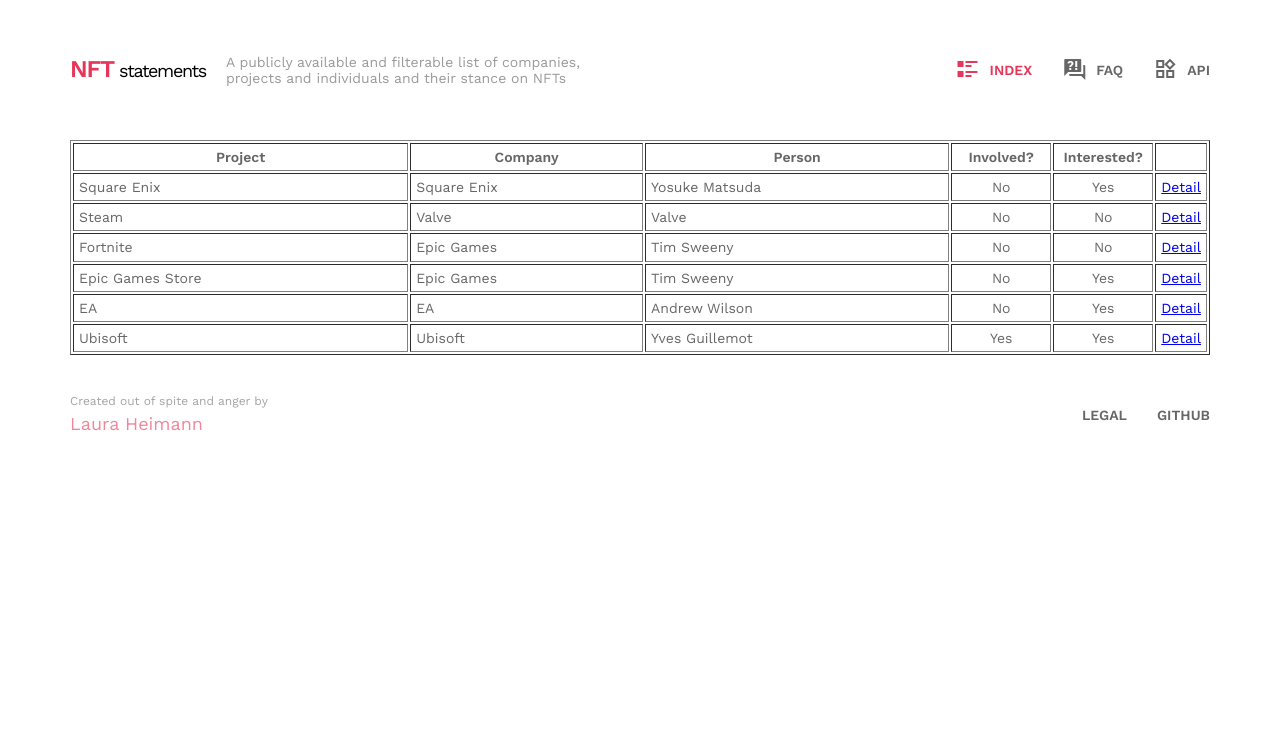
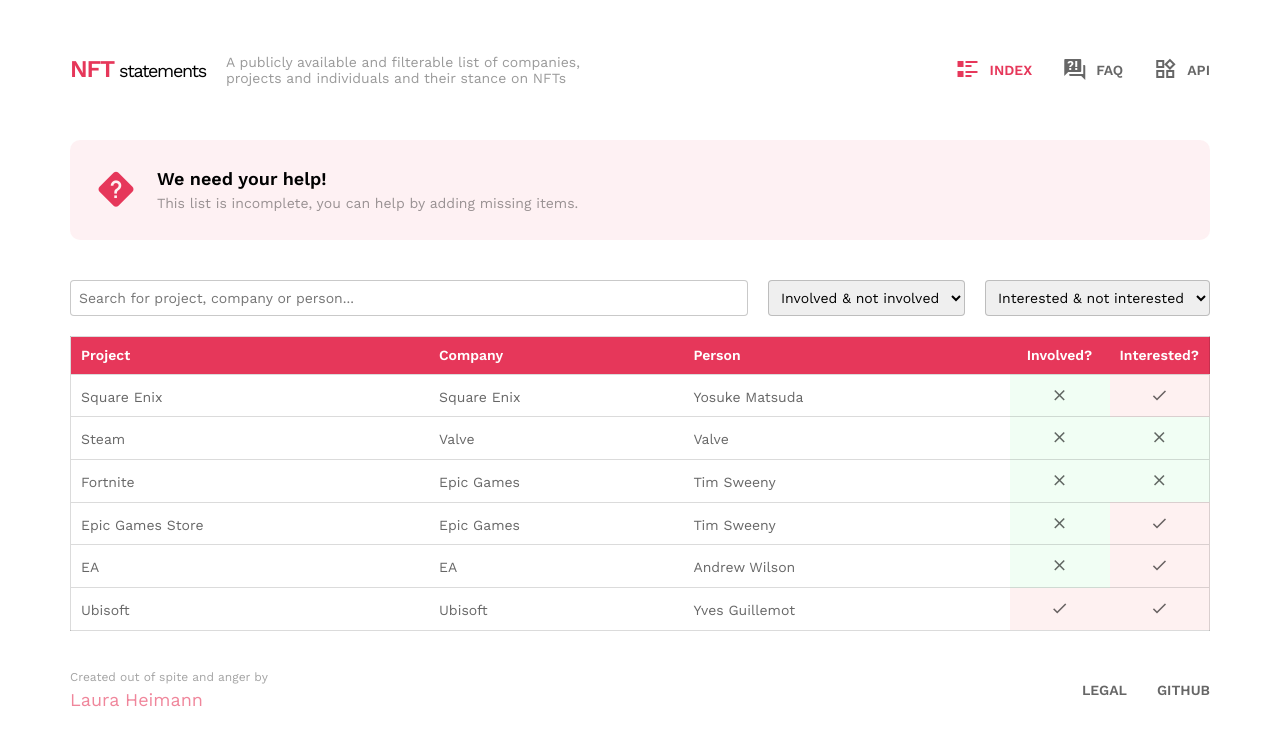
Before and after one commit to LauraWebdev/nft-statements, a Vue app: page /faq in a window 1280 px wide. Shown: the top 746 px of the page. Built offline with nearby package versions, Linux system fonts and the light colour scheme.

Commit message:
Added search, filters, new table, hover

```diff
--- a/src/assets/app.scss
+++ b/src/assets/app.scss
@@ -10,6 +10,8 @@
   --color-primary-base: rgba(230, 55, 90, 100);
   --color-primary-bg: rgba(230, 55, 90, 0.07);
   --color-text: rgba(0,0,0,0.6);
+  --color-bad-bg: rgba(230, 55, 55, 0.07);
+  --color-good-bg: rgba(55, 230, 105, 0.07);
 }
 
 html, body {
--- a/src/views/Detail.vue
+++ b/src/views/Detail.vue
@@ -7,10 +7,15 @@
             <p>"{{ data.nftStance.quote }}"</p>
             <p>Involved in NFT projects? {{ data.nftStance.involved ? 'Yes' : 'No' }}</p>
             <p>Is interested? {{ data.nftStance.interested ? 'Yes' : 'No' }}</p>
-            <hr />
+            <hr>
             <h3>Sources</h3>
             <ul>
-                <li v-for="source in data.sources" :key="source">{{ source }}</li>
+                <li
+                    v-for="source in data.sources"
+                    :key="source"
+                >
+                    {{ source }}
+                </li>
             </ul>
         </div>
         <div v-if="state === 'error'">Error loading, try again later.</div>
--- a/src/views/Index.vue
+++ b/src/views/Index.vue
@@ -1,54 +1,117 @@
 <template>
     <div class="view-index">
-        <div v-if="state === 'loading'">
-            Loading...
+        <div
+            v-if="state === 'loading'"
+            class="loading"
+        >
+            <span class="mdi mdi-loading" />
+            <span>Loading,<br>please wait...</span>
         </div>
-        <div v-if="state === 'done'">
-            <table border="1px solid black" style="width: 100%;" cellpadding="5px">
-                <thead>
-                    <tr>
-                        <th>Project</th>
-                        <th>Company</th>
-                        <th>Person</th>
-                        <th width="100px">Involved?</th>
-                        <th width="100px">Interested?</th>
-                        <th width="50px"></th>
-                    </tr>
-                </thead>
-                <tbody>
-                    <tr v-for="item in items" :key="item.slug">
-                        <td>{{ item.project }}</td>
-                        <td>{{ item.company }}</td>
-                        <td>{{ item.person }}</td>
-                        <td style="text-align: center">{{ item.nftStance.involved ? 'Yes' : 'No'}}</td>
-                        <td style="text-align: center">{{ item.nftStance.interested ? 'Yes' : 'No'}}</td>
-                        <td><router-link :to="`/detail/${item.slug}`">Detail</router-link></td>
-                    </tr>
-                </tbody>
-            </table>
+        <div
+            v-if="state === 'done'"
+            class="list"
+        >
+            <router-link
+                to="/faq"
+                class="help-box"
+            >
+                <span class="mdi mdi-help-rhombus" />
+                <div>
+                    <h1>We need your help!</h1>
+                    <p>This list is incomplete, you can help by adding missing items.</p>
+                </div>
+            </router-link>
+
+            <div class="filters">
+                <input
+                    v-model="filterSearchQuery"
+                    type="search"
+                    placeholder="Search for project, company or person..."
+                    @input="searchInput"
+                >
+                <select
+                    v-model="filterInvolved"
+                    @change="applyFilters"
+                >
+                    <option value="0" selected>Involved & not involved</option>
+                    <option value="1" selected>Only involved</option>
+                    <option value="2" selected>Only not involved</option>
+                </select>
+                <select
+                    v-model="filterInterested"
+                    @change="applyFilters"
+                >
+                    <option value="0" selected >Interested & not interested</option>
+                    <option value="1">Only interested</option>
+                    <option value="2">Only not interested</option>
+                </select>
+            </div>
+
+            <div class="table">
+                <header>
+                    <div>Project</div>
+                    <div>Company</div>
+                    <div>Person</div>
+                    <div>Involved?</div>
+                    <div>Interested?</div>
+                </header>
+                <router-link
+                    v-for="item in shownItems"
+                    :key="item.slug"
+                    :to="`/detail/${item.slug}`"
+                    class="item"
+                >
+                    <div>{{ item.project }}</div>
+                    <div>{{ item.company }}</div>
+                    <div>{{ item.person }}</div>
+                    <div :class="{ 'active': item.nftStance.involved, 'not-active': !item.nftStance.involved}">
+                        <span
+                            v-if="item.nftStance.involved"
+                            class="mdi mdi-check"
+                        />
+                        <span
+                            v-if="!item.nftStance.involved"
+                            class="mdi mdi-close"
+                        />
+                    </div>
+                    <div :class="{ 'active': item.nftStance.interested, 'not-active': !item.nftStance.interested}">
+                        <span
+                            v-if="item.nftStance.interested"
+                            class="mdi mdi-check"
+                        />
+                        <span
+                            v-if="!item.nftStance.interested"
+                            class="mdi mdi-close"
+                        />
+                    </div>
+                </router-link>
+            </div>
         </div>
     </div>
 </template>
 
 <script>
-// @ is an alias to /src
-// import HelloWorld from '@/components/HelloWorld.vue';
 import axios from 'axios';
 
 export default {
     name: 'ViewIndex',
     components: {
-        //HelloWorld,
     },
     data() {
         return {
+            shownItems: [],
             items: [],
             state: 'loading',
+            filterSearchQuery: '',
+            searchTimeout: null,
+            filterInvolved: 0,
+            filterInterested: 0,
         };
     },
     mounted() {
         this.loadContent().then(() => {
             this.state = 'done';
+            this.resetFilters();
         });
     },
     methods: {
@@ -76,6 +139,218 @@
                 });
             });
         },
+        searchInput() {
+            if(this.searchTimeout) {
+                clearTimeout(this.searchTimeout);
+            }
+
+            this.searchTimeout = setTimeout(() => {
+                this.applyFilters();
+            }, 500);
+        },
+        resetFilters() {
+            this.filterSearchQuery = '';
+
+            this.applyFilters();
+        },
+        applyFilters() {
+            let finalItems = [];
+
+            // Search FIlter
+            if(this.filterSearchQuery !== '') {
+                this.items.forEach((item) => {
+                    if(item.project.toLowerCase().includes(this.filterSearchQuery.toLowerCase()) ||
+                        item.company.toLowerCase().includes(this.filterSearchQuery.toLowerCase()) ||
+                        item.person.toLowerCase().includes(this.filterSearchQuery.toLowerCase())) {
+                        finalItems.push(item);
+                    }
+                });
+            } else {
+                finalItems = this.items;
+            }
+
+            // Involved Filter
+            if(this.filterInvolved != 0) {
+                let involvedFilter = [];
+
+                finalItems.forEach((item) => {
+                    if(this.filterInvolved == 1 && item.nftStance.involved) {
+                        involvedFilter.push(item);
+                    }
+                    if(this.filterInvolved == 2 && !item.nftStance.involved) {
+                        involvedFilter.push(item);
+                    }
+                });
+
+                finalItems = involvedFilter;
+            }
+
+            // Interested Filter
+            if(this.filterInterested != 0) {
+                let interestedFilter = [];
+
+                finalItems.forEach((item) => {
+                    if(this.filterInterested == 1 && item.nftStance.interested) {
+                        interestedFilter.push(item);
+                    }
+                    if(this.filterInterested == 2 && !item.nftStance.interested) {
+                        interestedFilter.push(item);
+                    }
+                });
+
+                finalItems = interestedFilter;
+            }
+
+            this.shownItems = finalItems;
+        },
     },
 };
 </script>
+
+<style lang="scss" scoped>
+.loading {
+    height: 250px;
+    display: flex;
+    flex-direction: column;
+    align-items: center;
+    justify-content: center;
+    grid-gap: 15px;
+
+    & span:nth-child(1) {
+        font-size: 72px;
+        animation: loadingAnim 0.4s linear infinite;
+        color: var(--color-primary-base);
+    }
+    & span:nth-child(2) {
+        text-align: center;
+        line-height: 1.5em;
+    }
+}
+
+.help-box {
+    background: var(--color-primary-bg);
+    padding: 25px;
+    border-radius: 10px;
+    display: grid;
+    grid-template-columns: auto 1fr;
+    grid-gap: 20px;
+    align-items: center;
+    text-decoration: none;
+    color: inherit;
+    margin-bottom: 40px;
+    transition: 0.2s ease-in-out all;
+
+    & .mdi {
+        font-size: 42px;
+        color: var(--color-primary-base);
+    }
+    & h1 {
+        font-size: 18px;
+        color: rgba(0,0,0,1);
+        margin: 0 0 5px;
+    }
+    & p {
+        margin: 0;
+        color: rgba(0,0,0,0.4);
+    }
+
+    &:hover {
+        opacity: 0.4;
+    }
+}
+
+.filters {
+    display: grid;
+    grid-gap: 20px;
+    margin-bottom: 20px;
+    grid-template-columns: 1fr auto auto;
+
+    & input {
+        border: 1px solid rgba(0,0,0,0.21);
+        padding: 8px;
+        border-radius: 4px;
+        font-family: 'Work Sans', sans-serif;
+        font-size: 14px;
+
+        &:focus {
+            outline: 0;
+            border-color: var(--color-primary-base);
+        }
+    }
+    & select {
+        border: 1px solid rgba(0,0,0,0.21);
+        padding: 8px;
+        border-radius: 4px;
+        font-family: 'Work Sans', sans-serif;
+        font-size: 14px;
+
+        &:focus {
+            outline: 0;
+            border-color: var(--color-primary-base);
+        }
+    }
+}
+
+.table {
+    display: table;
+    border-collapse: collapse;
+    width: 100%;
+    border: 1px solid rgba(0,0,0,0.14);
+
+    & header {
+        display: table-row;
+        border-bottom: 1px solid rgba(0,0,0,0.14);
+        background: var(--color-primary-base);
+        color: #fff;
+
+        & > div {
+            display: table-cell;
+            padding: 10px;
+            font-weight: 600;
+
+            &:nth-child(4), &:nth-child(5) {
+                text-align: center;
+            }
+        }
+    }
+    & .item {
+        display: table-row;
+        transition: 0.1s ease-in-out background;
+        text-decoration: none;
+        color: inherit;
+
+        & > div {
+            display: table-cell;
+            padding: 10px;
+
+            &:nth-child(4), &:nth-child(5) {
+                width: 100px;
+                font-size: 18px;
+                text-align: center;
+
+                &.active {
+                    background: var(--color-bad-bg);
+                }
+                &.not-active {
+                    background: var(--color-good-bg);
+                }
+            }
+        }
+        &:not(:last-child) {
+            border-bottom: 1px solid rgba(0,0,0,0.14);
+        }
+        &:hover {
+            background: rgba(0,0,0,0.07);
+        }
+    }
+}
+
+@keyframes loadingAnim {
+    from {
+        transform: rotate(0deg);
+    }
+    to {
+        transform: rotate(360deg);
+    }
+}
+</style>
```
Also changed, not shown: src/components/Footer.vue (+12 -3 lines), src/components/Header.vue (+7 -4 lines), .eslintrc.js.
